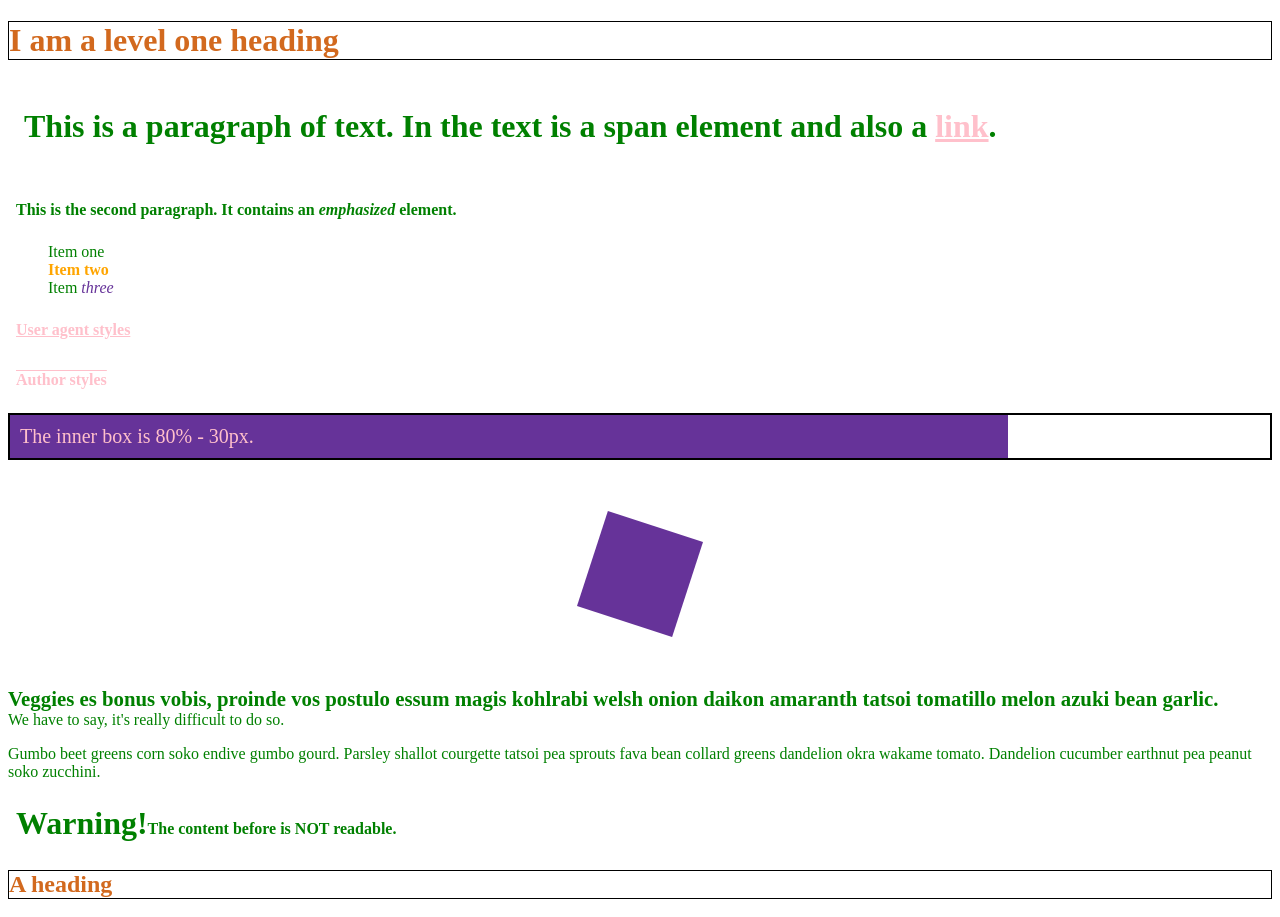
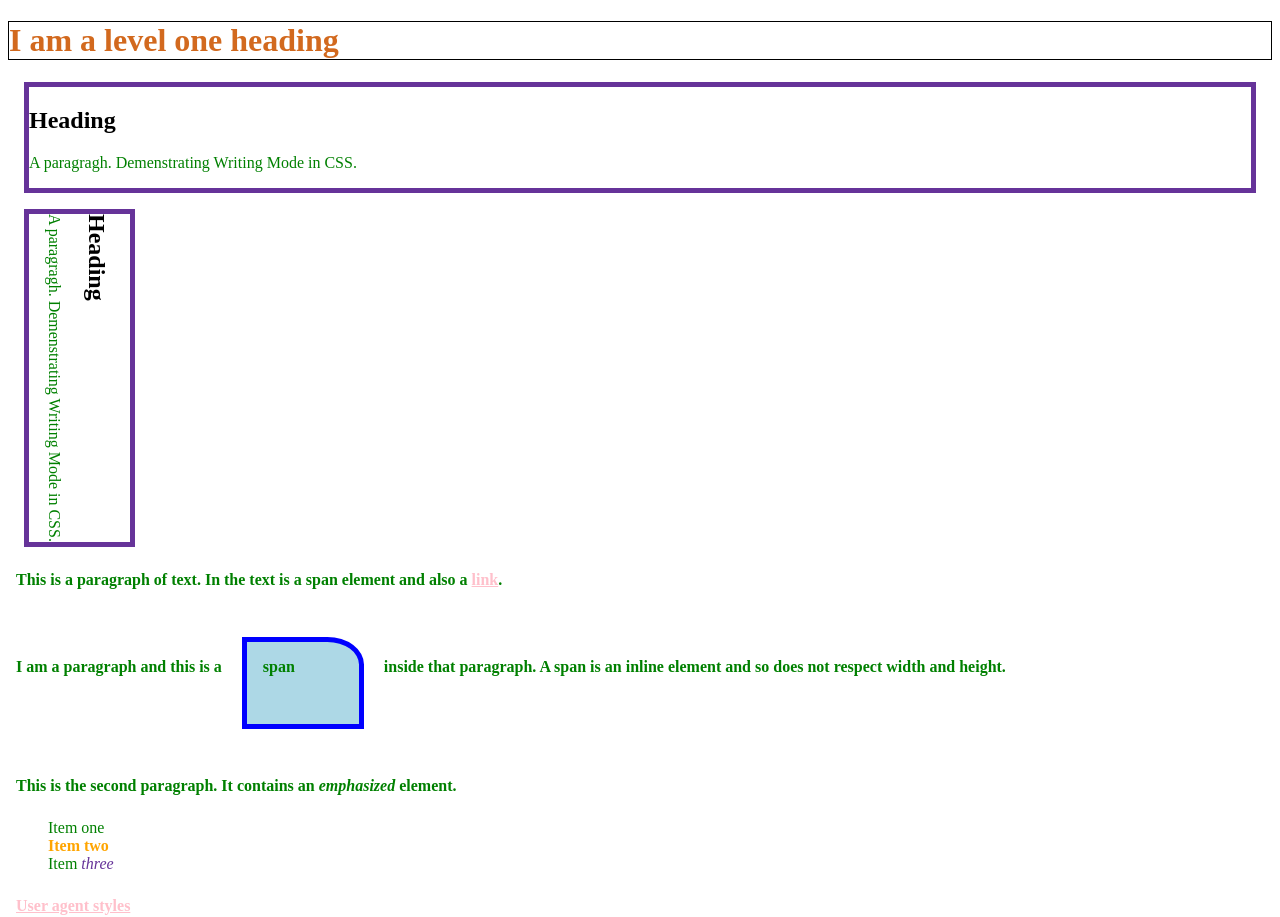
Before and after one commit to finalxyws/messy-css, a plain HTML site: page index.html in a window 1280 px wide. Shown: the top 917 px of the page. Drawn offline with Linux system fonts and the light colour scheme.

Commit message:
Update box part.

```diff
--- a/index.html
+++ b/index.html
@@ -9,12 +9,26 @@
 <body>
 <h1>I am a level one heading</h1>
 
+<div class="wrapper">
+    <div class="box horizontal">
+        <h2>Heading</h2>
+        <p>A paragragh. Demenstrating Writing Mode in CSS.</p>
+    </div>
+    <div class="box vertical">
+        <h2>Heading</h2>
+        <p>A paragragh. Demenstrating Writing Mode in CSS.</p>
+    </div>
+</div>
 <p>
     This is a paragraph of text. In the text is a
     <span>span element</span> and also a
     <a href="https://example.com">link</a>.
 </p>
 
+<p>
+    I am a paragraph and this is a <span class="inline-block-span">span</span> inside that paragraph.
+    A span is an inline element and so does not respect width and height.
+</p>
 <p>
     This is the second paragraph. It contains an <em>emphasized</em> element.
 </p>
--- a/styles.css
+++ b/styles.css
@@ -27,7 +27,7 @@ a:link {
 }
 
 a:visited {
-    color: gray;
+    color: rgb(128, 128, 128);
 }
 
 a:hover {
@@ -48,13 +48,9 @@ a:hover {
 }
 
 .box {
-    margin: 5% auto;
-    height: 100px;
-    width: 100px;
-    background-color: rebeccapurple;
-    transform: rotate(0.8turn);
+    border: 5px solid rebeccapurple;
+    margin: 1em;
 }
-
 article p:first-child::first-line {
     font-size: 130%;
     font-weight: bold;
@@ -75,3 +71,22 @@ h1 ~ p {
     text-decoration: overline;
     color: red;
 }
+
+.inline-block-span {
+    margin: 1em;
+    padding: 1em;
+    width: 80px;
+    height: 50px;
+    background-color: lightblue;
+    border: 5px solid blue;
+    border-top-right-radius: 30%;
+    display: inline-block;
+}
+
+.horizontal {
+    writing-mode: horizontal-tb;
+}
+
+.vertical {
+    writing-mode: vertical-rl;
+}
```
